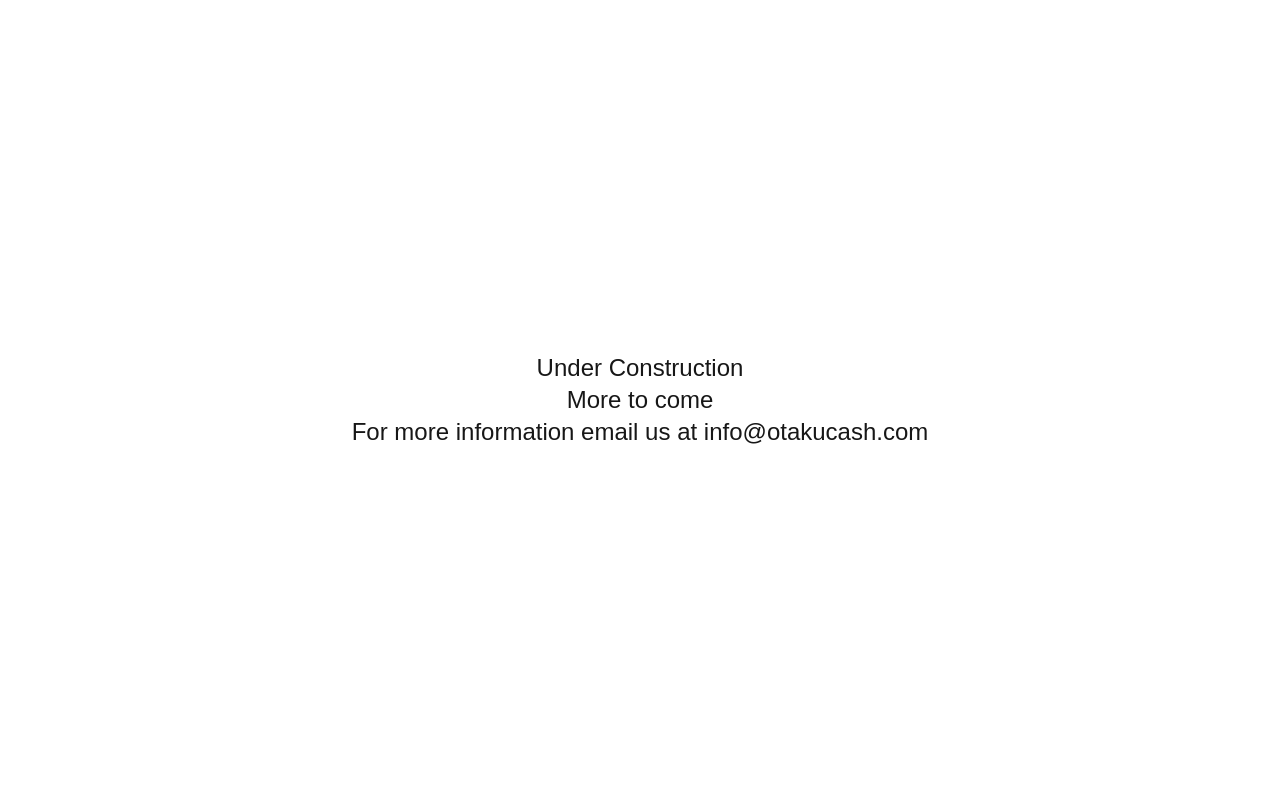
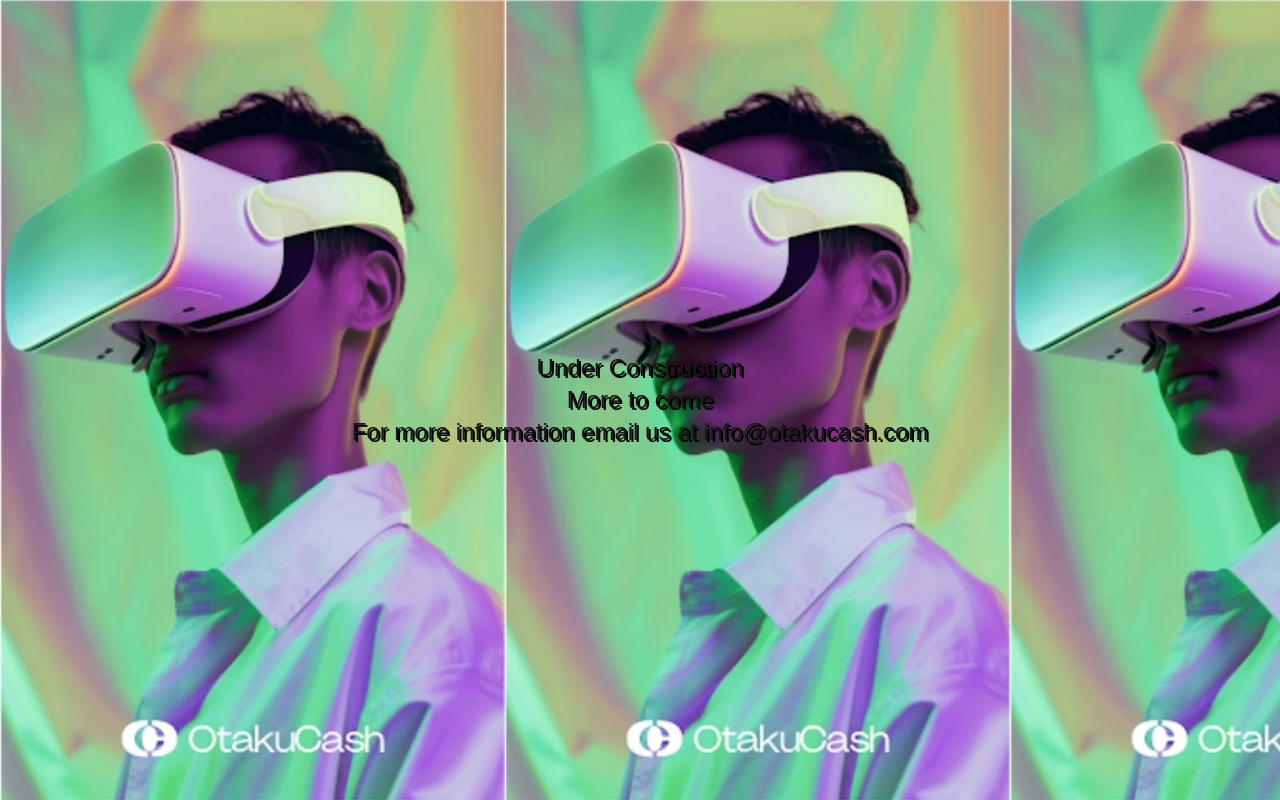
Before and after one commit to oaldonda-maker/otakucash, a Next.js app: page / in a window 1280 px wide. Built offline with nearby package versions, Linux system fonts and the light colour scheme.

Commit message:
added bg image

```diff
--- a/app/page.tsx
+++ b/app/page.tsx
@@ -1,18 +1,18 @@
 export default function Home() {
   return (
-    <div className="flex items-center flex-col justify-center h-screen">
+    <div className="flex items-center flex-col justify-center h-screen bg-[url(/ocbg.jpg)] bg-contain">
       <div>
-        <p className="text-center text-2xl">
+        <p className="text-center text-2xl [text-shadow:_2px_2px_0px_rgb(0,0,0)]">
           Under Construction
         </p>
       </div>
       <div>
-        <p className="text-center text-2xl">
+        <p className="text-center text-2xl [text-shadow:_2px_2px_0px_rgb(0,0,0)]">
           More to come
         </p>
       </div>
       <div>
-        <p className="text-center text-2xl">
+        <p className="text-center text-2xl [text-shadow:_2px_2px_0px_rgb(0,0,0)]">
           For more information email us at{" "}
           <a href="mailto:info@otakucash.com"
              className="hover:underline cursor-pointer ">info@otakucash.com</a>
```
Also changed, not shown: public/ocbg.jpg (added).
